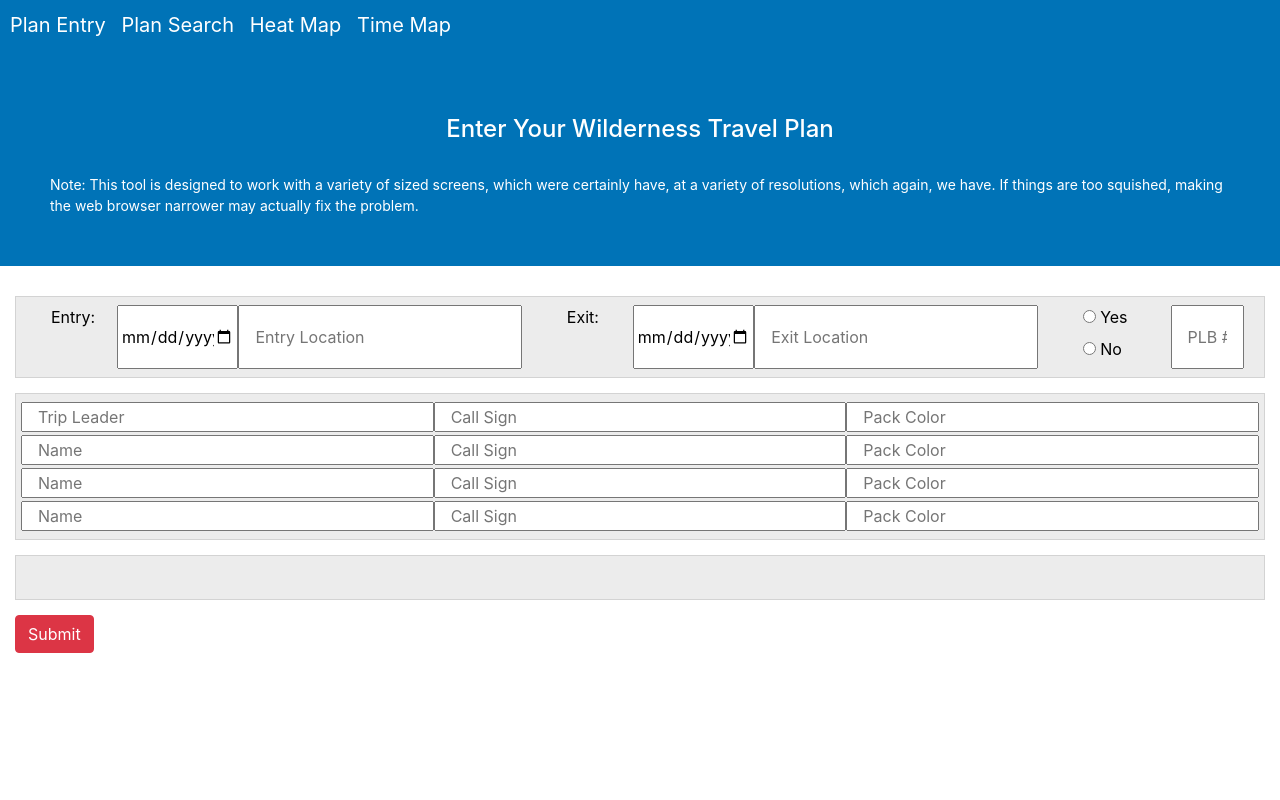
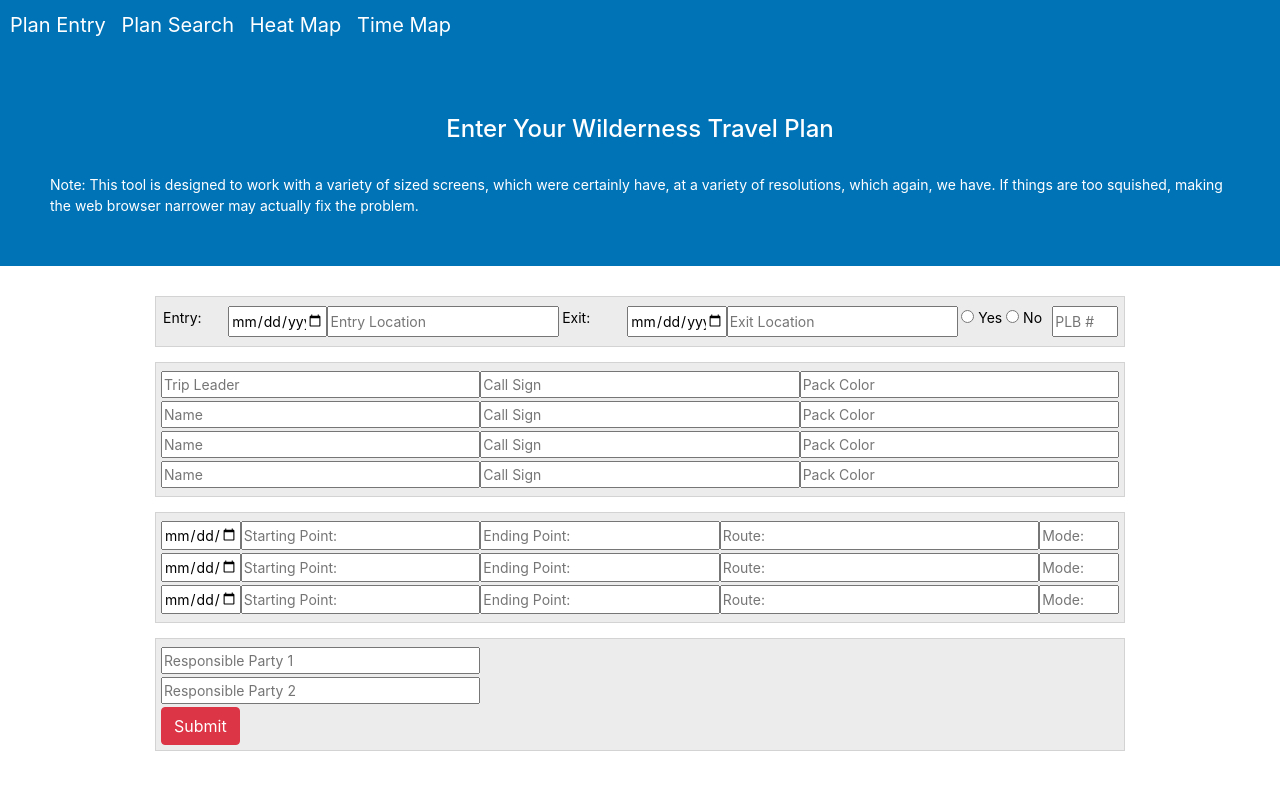
Before and after one commit to chadat23/travel_plan, a Flask app: template travel_plan/templates/plan/entry.html in a window 1280 px wide. Run offline with Flask 2, Linux system fonts and the light colour scheme; the template is opened without the code that fills it, so the values that code supplies are empty; some libraries are stand-ins or nearby versions.

Commit message:
Initial commit

```diff
--- a/travel_plan/static/css/plan_entry.css
+++ b/travel_plan/static/css/plan_entry.css
@@ -1,3 +1,8 @@
+body {
+    font-size: 14px;
+    /*padding: 1px 2px;*/
+}
+
 .row {
     margin: 3px 0px;
 }
@@ -19,3 +24,80 @@
 .patrollers-section input {
     margin: 2px 0px;
 }
+
+input[type=”text”] {
+    padding: 1px 1px;
+}
+
+.col-xl-1 {
+    padding: 1px 1px;
+}
+.col-xl-2 {
+    padding: 1px 1px;
+}
+.col-xl-3 {
+    padding: 1px 1px;
+}
+.col-xl-4 {
+    padding: 1px 1px;
+}
+.col-xl-5 {
+    padding: 1px 1px;
+}
+.col-xl-6 {
+    padding: 1px 1px;
+}
+.col-xl-7 {
+    padding: 1px 1px;
+}
+.col-xl-8 {
+    padding: 1px 1px;
+}
+.col-xl-9 {
+    padding: 1px 1px;
+}
+.col-xl-10 {
+    padding: 1px 1px;
+}
+.col-xl-11 {
+    padding: 1px 1px;
+}
+.col-xl-12 {
+    padding: 1px 1px;
+}
+.col-lg-1 {
+    padding: 1px 1px;
+}
+.col-lg-2 {
+    padding: 1px 1px;
+}
+.col-lg-3 {
+    padding: 1px 1px;
+}
+.col-lg-4 {
+    padding: 1px 1px;
+}
+.col-lg-5 {
+    padding: 1px 1px;
+}
+.col-lg-6 {
+    padding: 1px 1px;
+}
+.col-lg-7 {
+    padding: 1px 1px;
+}
+.col-lg-8 {
+    padding: 1px 1px;
+}
+.col-lg-9 {
+    padding: 1px 1px;
+}
+.col-lg-10 {
+    padding: 1px 1px;
+}
+.col-lg-11 {
+    padding: 1px 1px;
+}
+.col-lg-12 {
+    padding: 1px 1px;
+}
--- a/travel_plan/static/css/site.css
+++ b/travel_plan/static/css/site.css
@@ -50,5 +50,5 @@ nav > a {
 }
 
 .container {
-    max-width: 1500px;
+    max-width: 1000px;
 }
--- a/travel_plan/templates/plan/entry.html
+++ b/travel_plan/templates/plan/entry.html
@@ -15,7 +15,7 @@
                 <div class="row col-lg-5">
                     <div class="col-xl-2">Entry:</div>
                     <input type="date" name="entrydate" title="Entry Date" class="col-xl-3 date-input" value="{{ entry_date }}" required/>
-                    <input type="text" name="entrylocation" placeholder="Entry Location" class="col-xl-7" value="{{ entry_location }}" list="destinations" required/>
+                    <input type="text" name="entrylocation" placeholder="Entry Location" class="col-xl-7 text-input" value="{{ entry_point }}" list="destinations" required/>
                     <datalist id="destinations">
                         {% for loc in locations %}
                             <option>{{ loc }}</option>
@@ -25,7 +25,7 @@
                 <div class="row col-lg-5">
                     <div class="col-xl-2">Exit:</div>
                     <input type="date" name="exitdate" title="Exit Date" class="col-xl-3 date-input" value="{{ exit_date }}" required/>
-                    <input type="text" name="exitlocation" placeholder="Exit Location" class="col-xl-7" value="{{ exit_location }}" list="destinations" required/>
+                    <input type="text" name="exitlocation" placeholder="Exit Location" class="col-xl-7" value="{{ exit_point }}" list="destinations" required/>
 {#                    <datalist id="destinations">#}
 {#                        {% for loc in locations %}#}
 {#                            <option>{{ loc }}</option>#}
@@ -52,41 +52,26 @@
                     <input type="text" name="name0" placeholder="Trip Leader" class="col-xl-4" value="{{ name0 }}" list="users" required/>
                     <datalist id="users">
                         {% for u in users %}
-                            <option>{{ u }}</option>
+                            <option>{{ u.name }}</option>
                         {% endfor %}
                     </datalist>
                     <input type="text" name="callsign0" placeholder="Call Sign" class="col-xl-4" value="{{ call_sign0 }}" required/>
                     <input type="text" name="packcolor0" placeholder="Pack Color" class="col-xl-4" value="{{ pack_color0 }}" required/>
                 </div>
                 <div class="row">
-                    <input type="text" name="name1" placeholder="Name" class="col-xl-4" value="{{ name1 }}" list="users" required/>
-{#                    <datalist id="users">#}
-{#                        {% for u in users %}#}
-{#                            <option>{{ u }}</option>#}
-{#                        {% endfor %}#}
-{#                    </datalist>#}
-                    <input type="text" name="callsign1" placeholder="Call Sign" class="col-xl-4" value="{{ call_sign1 }}" required/>
-                    <input type="text" name="packcolor1" placeholder="Pack Color" class="col-xl-4" value="{{ pack_color1 }}" required/>
+                    <input type="text" name="name1" placeholder="Name" class="col-xl-4" value="{{ name1 }}" list="users"/>
+                    <input type="text" name="callsign1" placeholder="Call Sign" class="col-xl-4" value="{{ call_sign1 }}"/>
+                    <input type="text" name="packcolor1" placeholder="Pack Color" class="col-xl-4" value="{{ pack_color1 }}"/>
                 </div>
                 <div class="row">
-                    <input type="text" name="name2" placeholder="Name" class="col-xl-4" value="{{ name0 }}" list="users" required/>
-{#                    <datalist id="users">#}
-{#                        {% for u in users %}#}
-{#                            <option>{{ u }}</option>#}
-{#                        {% endfor %}#}
-{#                    </datalist>#}
-                    <input type="text" name="callsig2" placeholder="Call Sign" class="col-xl-4" value="{{ call_sign2 }}" required/>
-                    <input type="text" name="packcolor2" placeholder="Pack Color" class="col-xl-4" value="{{ pack_color2 }}" required/>
+                    <input type="text" name="name2" placeholder="Name" class="col-xl-4" value="{{ name0 }}" list="users"/>
+                    <input type="text" name="callsig2" placeholder="Call Sign" class="col-xl-4" value="{{ call_sign2 }}"/>
+                    <input type="text" name="packcolor2" placeholder="Pack Color" class="col-xl-4" value="{{ pack_color2 }}"/>
                 </div>
                 <div class="row">
-                    <input type="text" name="name3" placeholder="Name" class="col-xl-4" value="{{ name1 }}" list="users" required/>
-{#                    <datalist id="users">#}
-{#                        {% for u in users %}#}
-{#                            <option>{{ u }}</option>#}
-{#                        {% endfor %}#}
-{#                    </datalist>#}
-                    <input type="text" name="callsign3" placeholder="Call Sign" class="col-xl-4" value="{{ call_sign3 }}" required/>
-                    <input type="text" name="packcolor3" placeholder="Pack Color" class="col-xl-4" value="{{ pack_color3 }}" required/>
+                    <input type="text" name="name3" placeholder="Name" class="col-xl-4" value="{{ name1 }}" list="users"/>
+                    <input type="text" name="callsign3" placeholder="Call Sign" class="col-xl-4" value="{{ call_sign3 }}"/>
+                    <input type="text" name="packcolor3" placeholder="Pack Color" class="col-xl-4" value="{{ pack_color3 }}"/>
                 </div>
             </div>
             <div class="entry-section">
@@ -95,37 +80,41 @@
                     <option>Stock</option>
                     <option>Boat</option>
                 </datalist>
-                {% for names, vals in zip(patrol_names, patrol_values) %}
-                    <div class="row">
-                        <input type="date" name="{{ names[0] }}" title="Date:" class="col-xl-1 date-input" value="{{ vals[0] }}"/>
-                        <input type="text" name="{{ names[1] }}" placeholder="Starting Point:" class="col-xl-3" value="{{ names[1] }}" list="destinations"/>
-                        <input type="text" name="{{ names[2] }}" placeholder="Ending Point:" class="col-xl-3" value="{{ names[2] }}" list="destinations"/>
-                        <input type="text" name="{{ names[3] }}" placeholder="Route:" class="col-xl-4" value="{{ names[3] }}"/>
-                        <input type="text" name="{{ names[4] }}" placeholder="Mode:" class="col-xl-1" value="{{ names[4] }}" list="mode"/>
-                    </div>
-                {% endfor %}
-{#                <div class="row">#}
-{#                    <input type="date" name="date0" title="Date:" class="col-xl-1 date-input" value="{{ date0 }}"/>#}
-{#                    <input type="text" name="start0" placeholder="Starting Point:" class="col-xl-3" value="{{ start0 }}" list="destinations"/>#}
-{#                    <input type="text" name="end0" placeholder="Ending Point:" class="col-xl-3" value="{{ end0 }}" list="destinations"/>#}
-{#                    <input type="text" name="route0" placeholder="Route:" class="col-xl-4" value="{{ route0 }}"/>#}
-{#                    <input type="text" name="mode0" placeholder="Mode:" class="col-xl-1" value="{{ mode0 }}" list="mode"/>#}
-{#                </div>#}
-{#                <div class="row">#}
-{#                    <input type="date" name="date1" title="Date:" class="col-xl-1 date-input" value="{{ date1 }}"/>#}
-{#                    <input type="text" name="start1" placeholder="Starting Point:" class="col-xl-3" value="{{ start1 }}" list="destinations"/>#}
-{#                    <input type="text" name="end1" placeholder="Ending Point:" class="col-xl-3" value="{{ end1 }}" list="destinations"/>#}
-{#                    <input type="text" name="route1" placeholder="Route:" class="col-xl-4" value="{{ route1 }}"/>#}
-{#                    <input type="text" name="mode1" placeholder="Mode:" class="col-xl-1" value="{{ mode1 }}" list="mode"/>#}
-{#                </div>#}
-{#                <div class="row">#}
-{#                    <input type="date" name="date2" title="Date:" class="col-xl-1 date-input" value="{{ date1 }}"/>#}
-{#                    <input type="text" name="start2" placeholder="Starting Point:" class="col-xl-3" value="{{ start1 }}" list="destinations"/>#}
-{#                    <input type="text" name="end2" placeholder="Ending Point:" class="col-xl-3" value="{{ end1 }}" list="destinations"/>#}
-{#                    <input type="text" name="route2" placeholder="Route:" class="col-xl-4" value="{{ route1 }}"/>#}
-{#                    <input type="text" name="mode2" placeholder="Mode:" class="col-xl-1" value="{{ mode1 }}" list="mode"/>#}
-{#                </div>#}
+                <div class="row">
+                    <input type="date" name="date0" title="Date:" class="col-xl-1 date-input" value="{{ date0 }}"/>
+                    <input type="text" name="start0" placeholder="Starting Point:" class="col-xl-3" value="{{ start0 }}" list="destinations"/>
+                    <input type="text" name="end0" placeholder="Ending Point:" class="col-xl-3" value="{{ end0 }}" list="destinations"/>
+                    <input type="text" name="route0" placeholder="Route:" class="col-xl-4" value="{{ route0 }}"/>
+                    <input type="text" name="mode0" placeholder="Mode:" class="col-xl-1" value="{{ mode0 }}" list="mode"/>
+                </div>
+                <div class="row">
+                    <input type="date" name="date1" title="Date:" class="col-xl-1 date-input" value="{{ date1 }}"/>
+                    <input type="text" name="start1" placeholder="Starting Point:" class="col-xl-3" value="{{ start1 }}" list="destinations"/>
+                    <input type="text" name="end1" placeholder="Ending Point:" class="col-xl-3" value="{{ end1 }}" list="destinations"/>
+                    <input type="text" name="route1" placeholder="Route:" class="col-xl-4" value="{{ route1 }}"/>
+                    <input type="text" name="mode1" placeholder="Mode:" class="col-xl-1" value="{{ mode1 }}" list="mode"/>
+                </div>
+                <div class="row">
+                    <input type="date" name="date2" title="Date:" class="col-xl-1 date-input" value="{{ date1 }}"/>
+                    <input type="text" name="start2" placeholder="Starting Point:" class="col-xl-3" value="{{ start1 }}" list="destinations"/>
+                    <input type="text" name="end2" placeholder="Ending Point:" class="col-xl-3" value="{{ end1 }}" list="destinations"/>
+                    <input type="text" name="route2" placeholder="Route:" class="col-xl-4" value="{{ route1 }}"/>
+                    <input type="text" name="mode2" placeholder="Mode:" class="col-xl-1" value="{{ mode1 }}" list="mode"/>
+                </div>
             </div>
+            <div class="entry-section">
+                <datalist id="emails">
+                    {% for e in users %}
+                        <option>{{ e.email }}</option>
+                    {% endfor %}
+                </datalist>
+                <div class="row">
+                    <input type="text" name="contact0" placeholder="Responsible Party 1" class="col-xl-4" value="{{ contact0 }}" list="emails" required/>
+                </div>
+                <div class="row">
+                    <input type="text" name="contact1" placeholder="Responsible Party 2" class="col-xl-4" value="{{ contact1 }}" list="emails" required/>
+                </div>
+
             <button type="submit" class="btn btn-danger">Submit</button>
         </form>
     </div>
```
Also changed, not shown: travel_plan/email/emailer.py (added, +45 -0 lines), travel_plan/nosql_models/patrol.py (+39 -6 lines), travel_plan/services/patroller_services.py (+1 -9 lines), travel_plan/services/plan_services.py (+63 -0 lines), travel_plan/viewmodels/post/plan_entry_viewmodel.py (+26 -11 lines), travel_plan/views/plan_views.py (+26 -0 lines), 1 other file.
